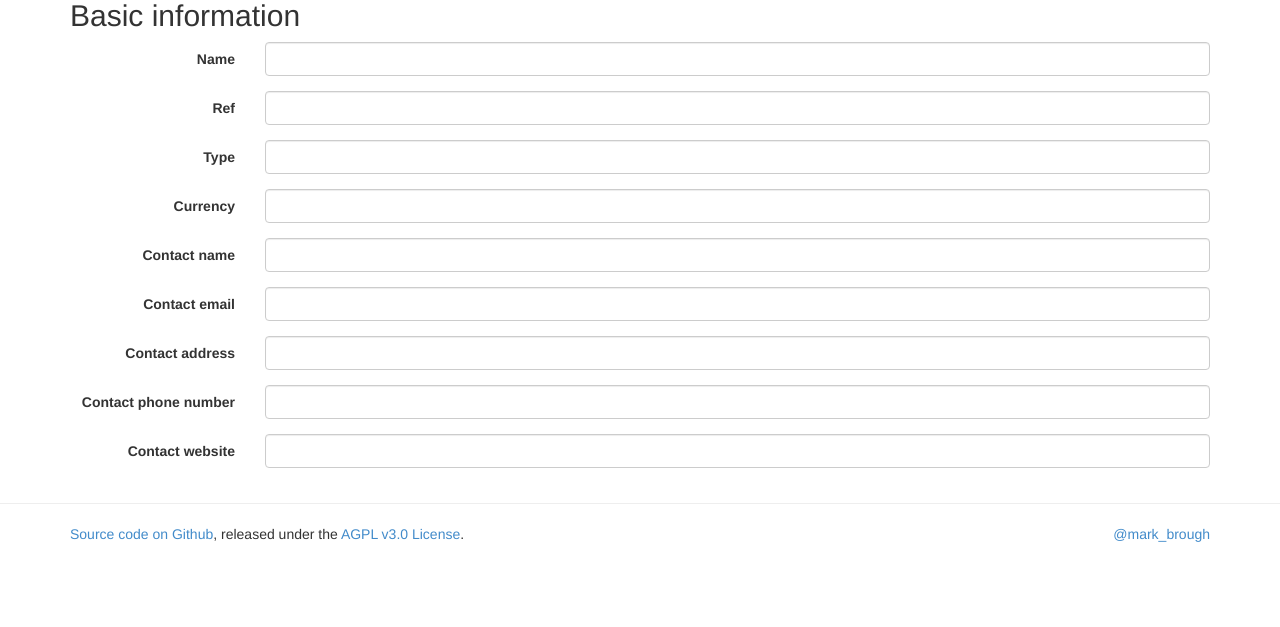
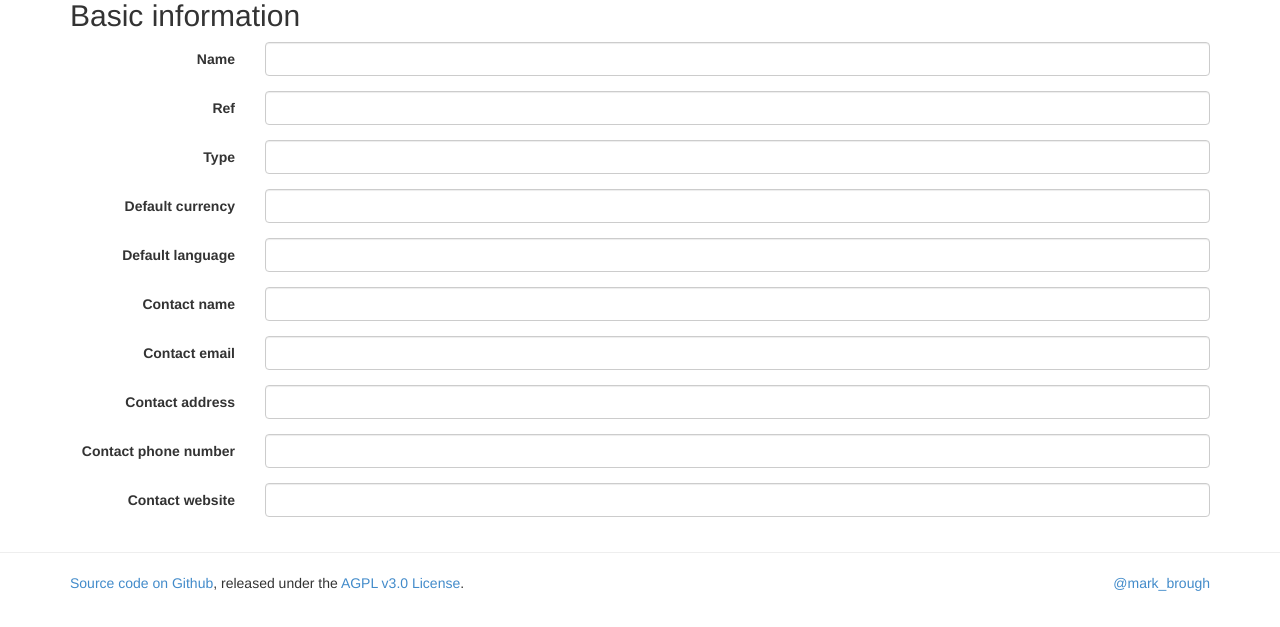
Before and after one commit to markbrough/sage-iati, a Flask app: template sageiaticreator/templates/organisation_edit.html in a window 1280 px wide. Shown: the part 173-800 px from the top of the page. Run offline with Flask 2, Linux system fonts and the light colour scheme; the template is opened without the code that fills it, so the values that code supplies are empty; parts of the project's set-up code (start-up, migrations or seed data) failed here and were passed over; some libraries are stand-ins or nearby versions.

Commit message:
Add default organisation language

```diff
--- a/sageiaticreator/models.py
+++ b/sageiaticreator/models.py
@@ -22,6 +22,7 @@ class Organisation(db.Model):
     organisation_slug = sa.Column(sa.UnicodeText,
                             primary_key=True)
     organisation_default_currency = sa.Column(sa.UnicodeText)
+    organisation_default_language = sa.Column(sa.UnicodeText)
     organisation_contact_name = sa.Column(sa.UnicodeText)
     organisation_contact_email = sa.Column(sa.UnicodeText)
     organisation_contact_address = sa.Column(sa.UnicodeText)
--- a/sageiaticreator/query/generate.py
+++ b/sageiaticreator/query/generate.py
@@ -228,7 +228,6 @@ def build_activity(doc, activity, organisation):
     doc.append(ia)
 
     ia.set("last-updated-datetime", current_datetime())
-    #FIXME: put default currency in organisation settings
     ia.set("default-currency", organisation.organisation_default_currency)
 
     o_name = organisation.organisation_name
@@ -329,11 +328,13 @@ def build_organisation(doc, organisation):
     o_ref = organisation.organisation_ref
     o_type = organisation.organisation_type
     o_currency = organisation.organisation_default_currency
+    o_language = organisation.organisation_default_language
 
     org = el_with_attrib("iati-organisation", "last-updated-datetime",
                          current_datetime())
     doc.append(org)
     org.set("default-currency", o_currency)
+    org.set("{http://www.w3.org/XML/1998/namespace}lang", o_language)
     org.append(el_with_text("organisation-identifier",
                             o_ref))
     org.append(el_with_narrative("name", o_name))
--- a/sageiaticreator/templates/organisation_edit.html
+++ b/sageiaticreator/templates/organisation_edit.html
@@ -42,11 +42,21 @@
         </div>
         <div class="form-group">
           <label for="organisation_default_currency" class="col-sm-2
-          control-label">Currency</label>
+          control-label">Default currency</label>
           <div class="col-sm-10">
             <input type="text" name="organisation_default_currency"
             id="organisation_default_currency"
             value="{{ organisation.organisation_default_currency }}"
+            class="form-control">
+          </div>
+        </div>
+        <div class="form-group">
+          <label for="organisation_default_language" class="col-sm-2
+          control-label">Default language</label>
+          <div class="col-sm-10">
+            <input type="text" name="organisation_default_language"
+            id="organisation_default_language"
+            value="{{ organisation.organisation_default_language }}"
             class="form-control">
           </div>
         </div>
```
Also changed, not shown: 1 other file.
